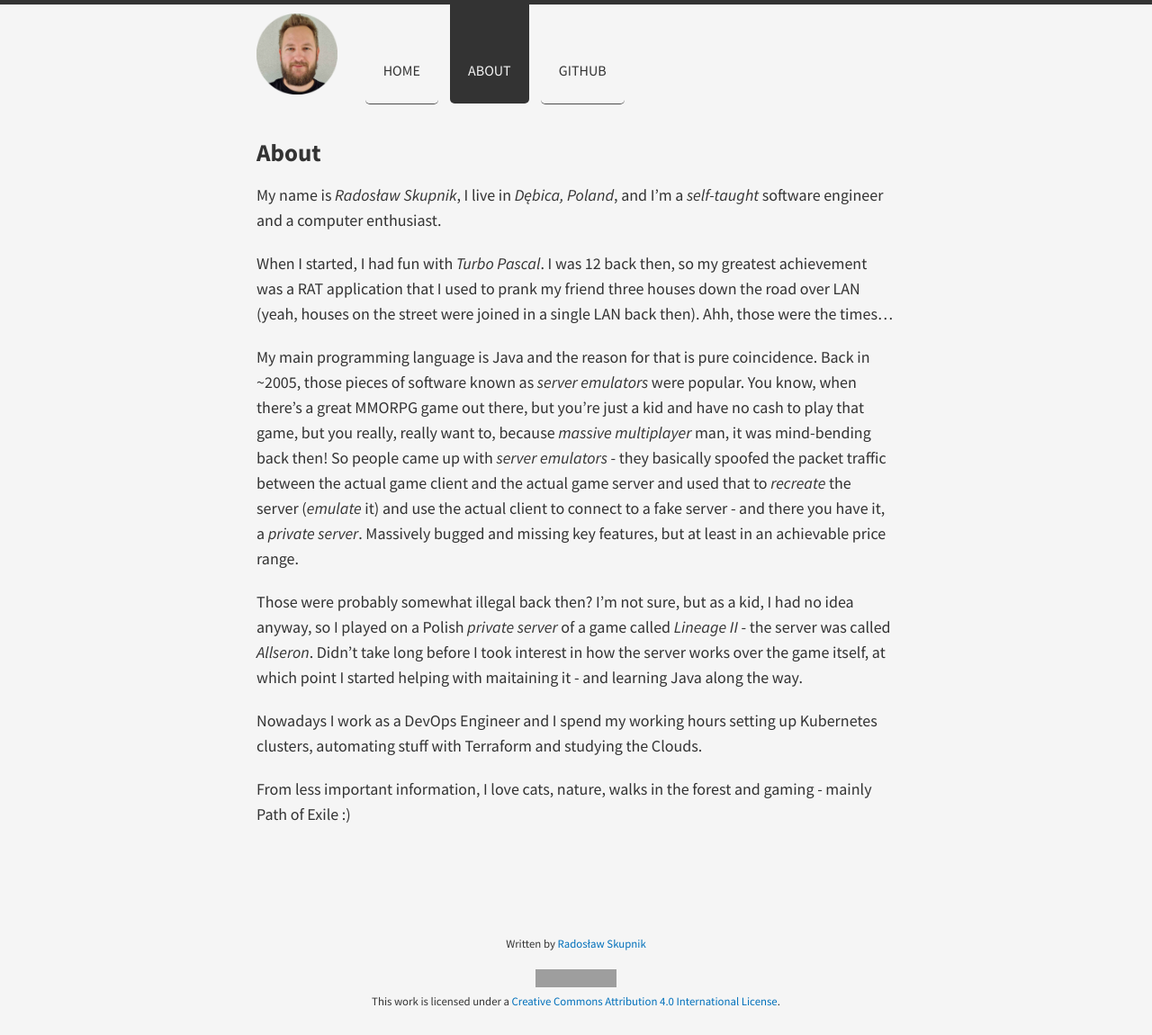
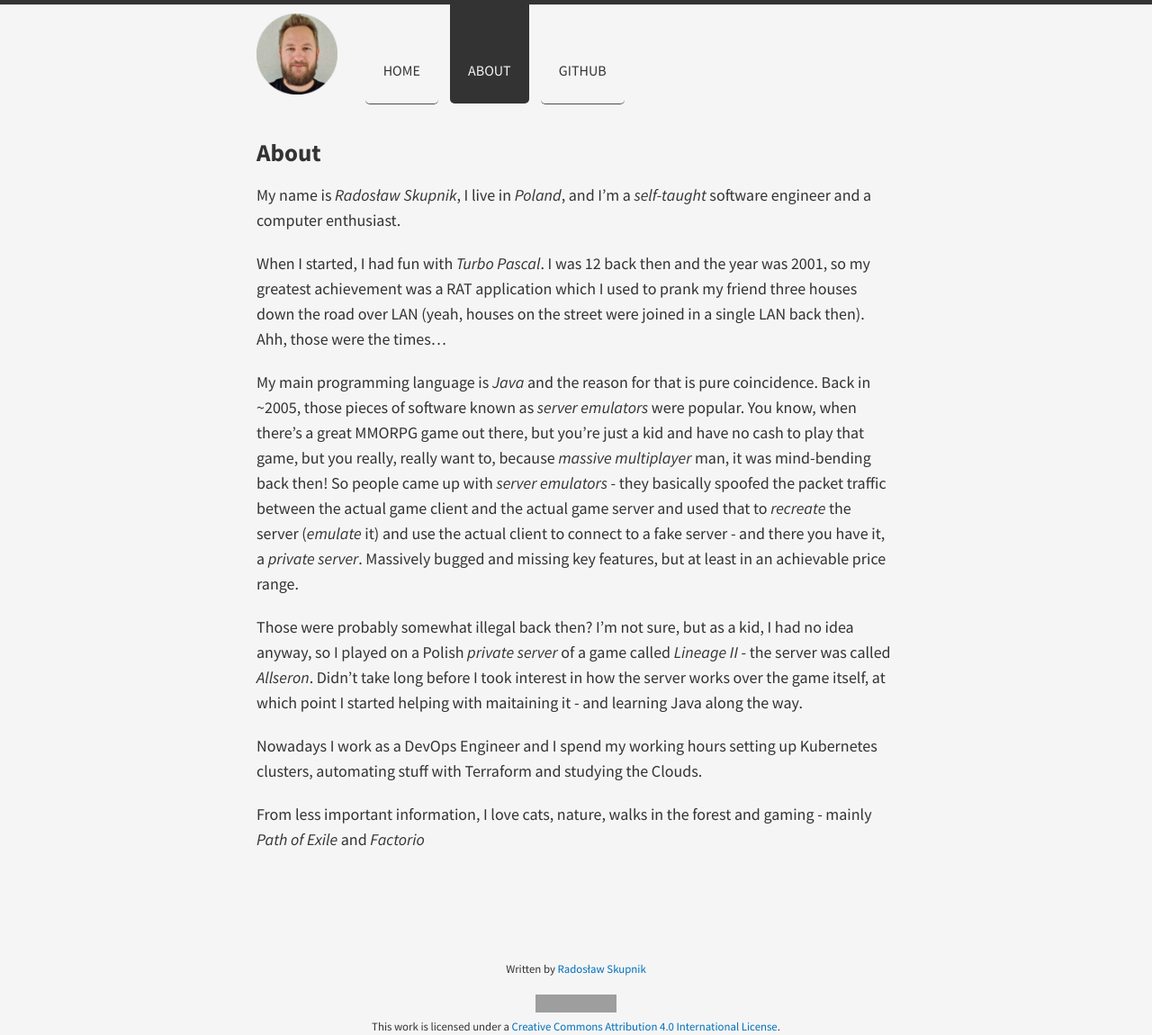
Before and after one commit to rskupnik/rskupnik.github.io, a Jekyll site: the page built from about/index.md, in a window 1280 px wide. Shown: the whole page at 90% size. Built offline with Jekyll 4.4.1, drawn with Linux system fonts in a browser that asks for light colours; nearby versions of some CDN libraries; before the commit the page ends 1122 px from its top, so only the background shows below that; grey boxes are pictures that could not be loaded.

Commit message:
Update about-me

```diff
--- a/about/index.md
+++ b/about/index.md
@@ -3,14 +3,14 @@ layout: page
 title: About
 ---
 
-My name is *Radosław Skupnik*, I live in *Dębica, Poland*, and I'm a *self-taught* software engineer and a computer enthusiast.
+My name is *Radosław Skupnik*, I live in *Poland*, and I'm a *self-taught* software engineer and a computer enthusiast.
 
-When I started, I had fun with *Turbo Pascal*. I was 12 back then, so my greatest achievement was a RAT application that I used to prank my friend three houses down the road over LAN (yeah, houses on the street were joined in a single LAN back then). Ahh, those were the times...
+When I started, I had fun with *Turbo Pascal*. I was 12 back then and the year was 2001, so my greatest achievement was a RAT application which I used to prank my friend three houses down the road over LAN (yeah, houses on the street were joined in a single LAN back then). Ahh, those were the times...
 
-My main programming language is Java and the reason for that is pure coincidence. Back in ~2005, those pieces of software known as *server emulators* were popular. You know, when there's a great MMORPG game out there, but you're just a kid and have no cash to play that game, but you really, really want to, because *massive multiplayer* man, it was mind-bending back then! So people came up with *server emulators* - they basically spoofed the packet traffic between the actual game client and the actual game server and used that to *recreate* the server (*emulate* it) and use the actual client to connect to a fake server - and there you have it, a *private server*. Massively bugged and missing key features, but at least in an achievable price range.
+My main programming language is *Java* and the reason for that is pure coincidence. Back in ~2005, those pieces of software known as *server emulators* were popular. You know, when there's a great MMORPG game out there, but you're just a kid and have no cash to play that game, but you really, really want to, because *massive multiplayer* man, it was mind-bending back then! So people came up with *server emulators* - they basically spoofed the packet traffic between the actual game client and the actual game server and used that to *recreate* the server (*emulate* it) and use the actual client to connect to a fake server - and there you have it, a *private server*. Massively bugged and missing key features, but at least in an achievable price range.
 
 Those were probably somewhat illegal back then? I'm not sure, but as a kid, I had no idea anyway, so I played on a Polish *private server* of a game called *Lineage II* - the server was called *Allseron*. Didn't take long before I took interest in how the server works over the game itself, at which point I started helping with maitaining it - and learning Java along the way.
 
 Nowadays I work as a DevOps Engineer and I spend my working hours setting up Kubernetes clusters, automating stuff with Terraform and studying the Clouds.
 
-From less important information, I love cats, nature, walks in the forest and gaming - mainly Path of Exile :)
+From less important information, I love cats, nature, walks in the forest and gaming - mainly *Path of Exile* and *Factorio*
```
